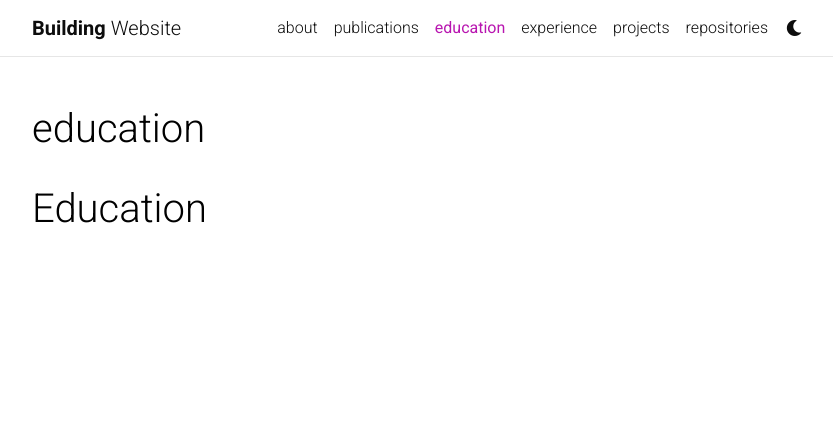
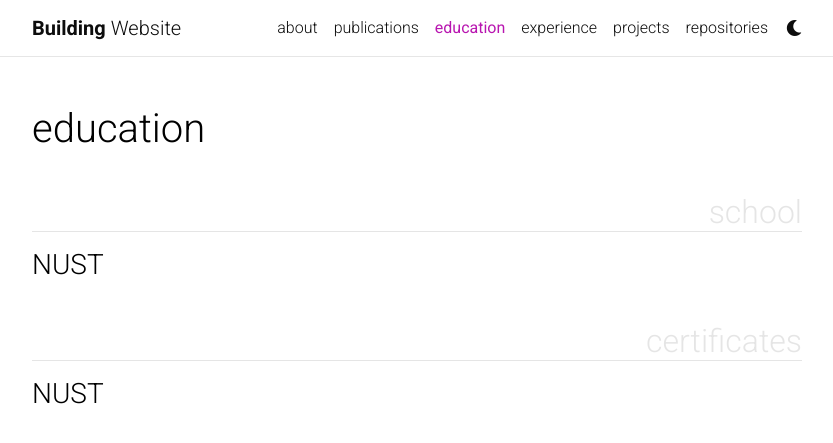
Before and after one commit to huzama/huzama.github.io, a Jekyll site: the page built from _pages/education.md, in a window 1280 px wide. Shown: the top 443 px of the page, without its empty margins (223-1056 px from the left). Built offline with Jekyll 4.4.1, drawn with Linux system fonts in a browser that asks for light colours; comment, search, counter and statistics services are not loaded; a style sheet for code colours, icons or effects is not loaded.

Commit message:
Added pages for experience and education

```diff
--- /dev/null
+++ b/_data/education.yml
@@ -0,0 +1,3 @@
+school:
+  Name:
+    - NUST
--- /dev/null
+++ b/_data/experience.yml
@@ -0,0 +1,3 @@
+work:
+  Name:
+    - Risetech
--- a/_pages/education.md
+++ b/_pages/education.md
@@ -2,10 +2,16 @@
 layout: page
 title: education
 nav: true
+display_categories: [school, certificates]
 nav_order: 2
 ---
 
 
-<div class=education>
-<h1> Education </h1>
+<div class="education">
+  {%- for category in page.display_categories %}
+    <h2 class="category">{{ category }}</h2>
+    {% for repo in site.data.education %}
+      <h3> {{ site.data.education.school.Name }} </h3>
+    {% endfor %}
+  {% endfor %}
 </div>
--- a/_sass/_base.scss
+++ b/_sass/_base.scss
@@ -415,6 +415,32 @@ footer.sticky-bottom {
   }
 }
 
+// education
+
+.education {
+  h2.category {
+    color: var(--global-divider-color);
+    border-bottom: 1px solid var(--global-divider-color);
+    padding-top: 0.5rem;
+    margin-top: 2rem;
+    margin-bottom: 1rem;
+    text-align: right;
+  }
+}
+
+// experience
+
+.experience {
+  h2.category {
+    color: var(--global-divider-color);
+    border-bottom: 1px solid var(--global-divider-color);
+    padding-top: 0.5rem;
+    margin-top: 2rem;
+    margin-bottom: 1rem;
+    text-align: right;
+  }
+}
+
 
 // Projects
 
```
Also changed, not shown: _pages/experience.md (+8 -3 lines).
